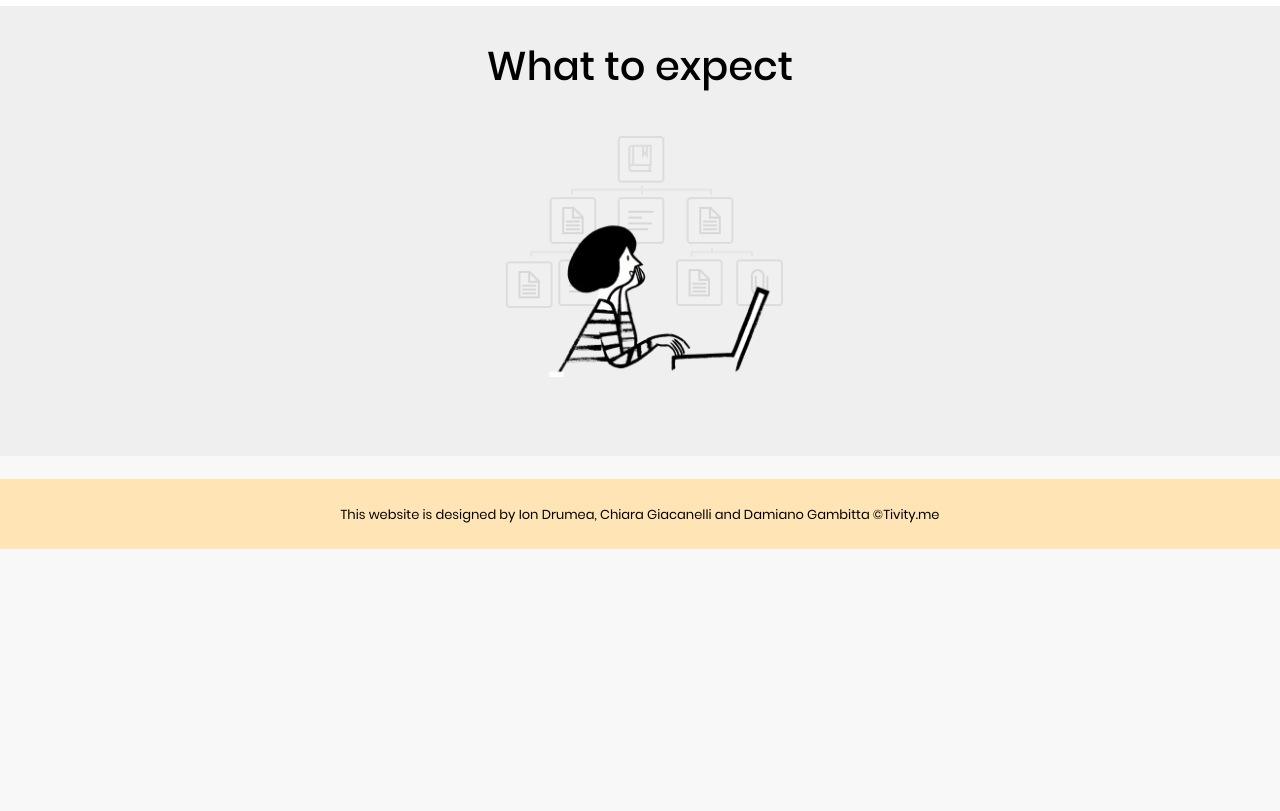
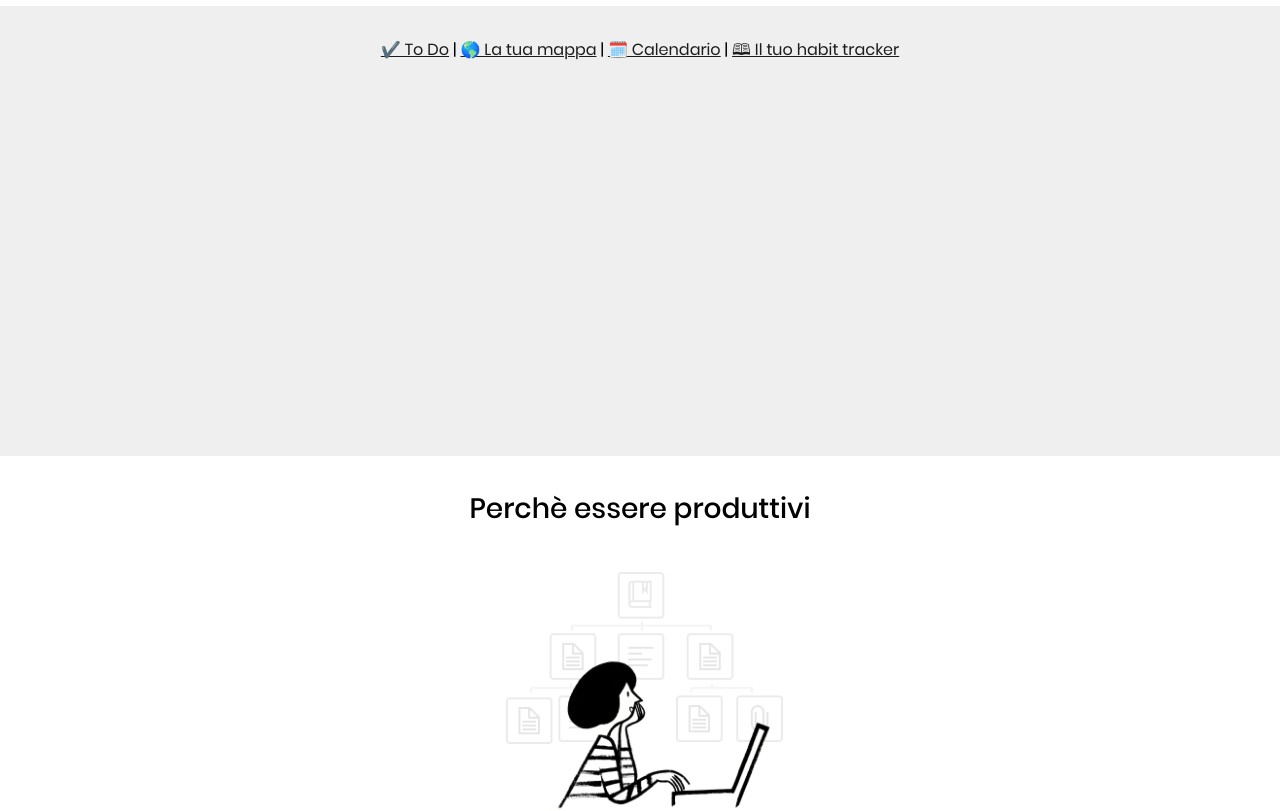
Before and after one commit to Tivity-life/Tivity-front, a Vue app: page /sign-in in a window 1280 px wide. Shown: the part 540-1351 px from the top of the page. Before the commit the page ends 1089 px from the top, so only its background shows below. Built offline with nearby package versions, Linux system fonts and the light colour scheme.

Commit message:
added section in homepage

```diff
--- a/src/views/HomePageSignUp.vue
+++ b/src/views/HomePageSignUp.vue
@@ -40,14 +40,25 @@
       </div>
     </div>
 </section>
-<section><br>
-  <div class= "text-center">
-   <h1> What to expect</h1><br>
-   <div class= "col-md-12 text-center">
-   <img src="../assets/desk.png" width="350"/>
-   </div>
+<section>
 
+<div id= "nav">
+  <router-link to= "/">✔️ To Do</router-link> |
+  <router-link to= "/">🌎 La tua mappa</router-link> |
+  <router-link to= "/">🗓️ Calendario</router-link> |
+  <router-link to= "/">🕮 Il tuo habit tracker</router-link>
   </div>
+
+</section>
+<section>
+  <br>
+    <div class= "text-center">
+      <h3>Perchè essere produttivi</h3><br>
+      <div class= "col-md-12 text-center">
+      <img src="../assets/desk.png" width="350"/>
+      </div>
+
+    </div>
 
 </section>
 <br>
@@ -112,6 +123,22 @@ footer {
   justify-content: space-around;
 }
 
+#nav {
+  -webkit-font-smoothing: antialised;
+  -moz-osx-font-smoothing: grayscale;
+  text-align: center;
+  padding: 30px;
+  font-size: medium;
+}
+
+#nav a {
+  color: #000000;
+}
+
+#nav a.router-link-exact-active {
+  color: #1d1b1b;
+
+}
 
 
 </style>
```
